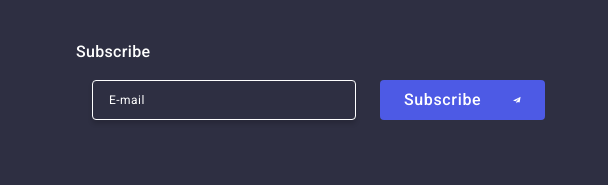
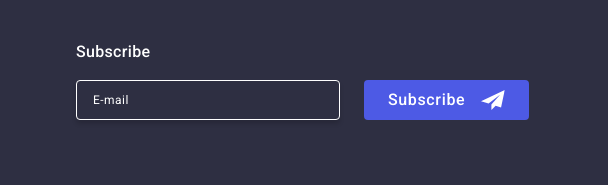
Before and after one commit to barbishop/goit-markup-hw-05, a plain HTML site: page index.html in a window 1280 px wide. Shown: the part 3282-3467 px from the top of the page, 672-1280 px from the left. Drawn offline with nearby package versions, Linux system fonts and the light colour scheme.

Commit message:
Update styles.css

```diff
--- a/css/styles.css
+++ b/css/styles.css
@@ -644,11 +644,9 @@ button {
 }
 .button-sbs-icon {
   fill: #fff;
-  margin-left: 16px;
 }
 
 .sbs-lebl {
-  padding-left: 16px;
   font-weight: 400;
   font-size: 12px;
   line-height: 2;
```
